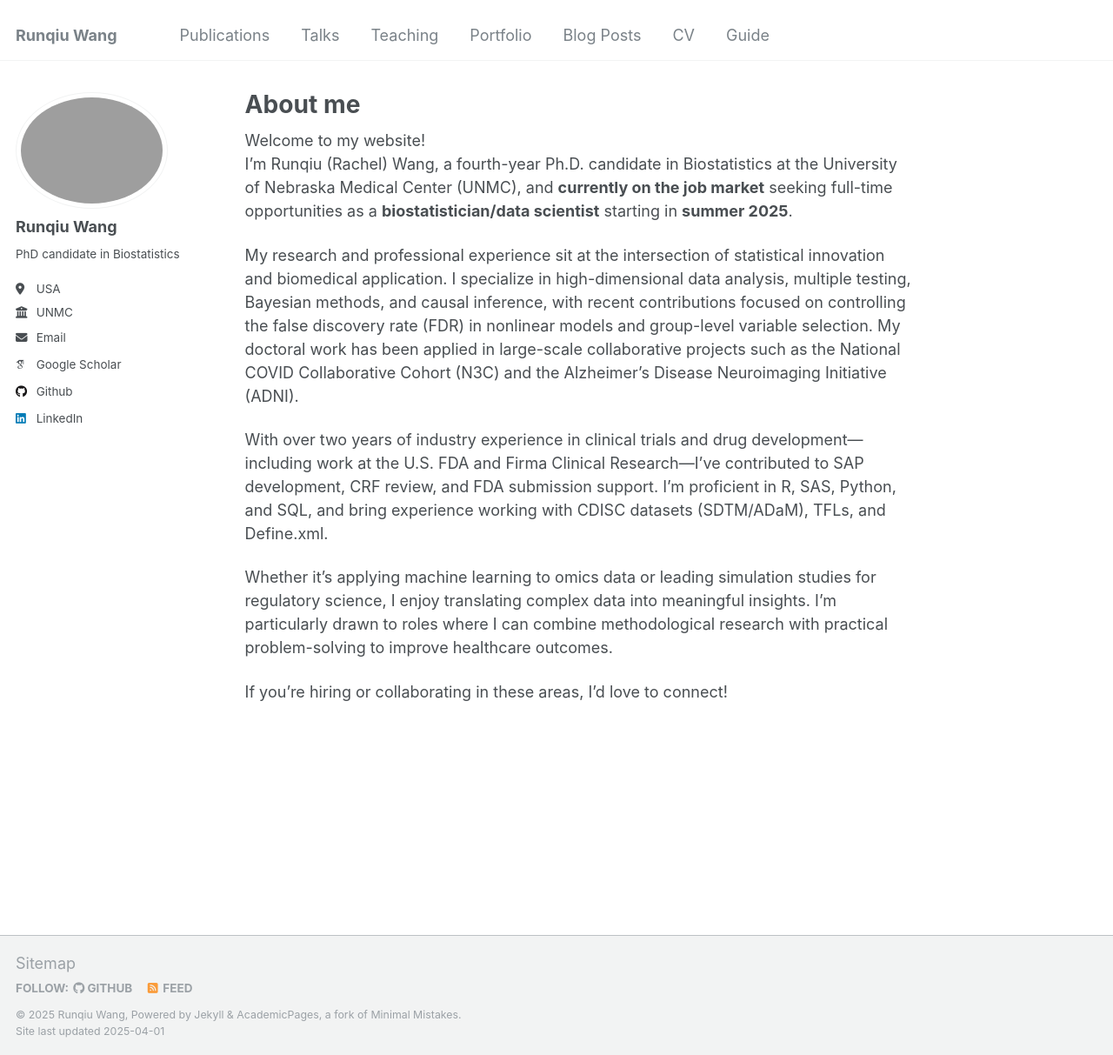
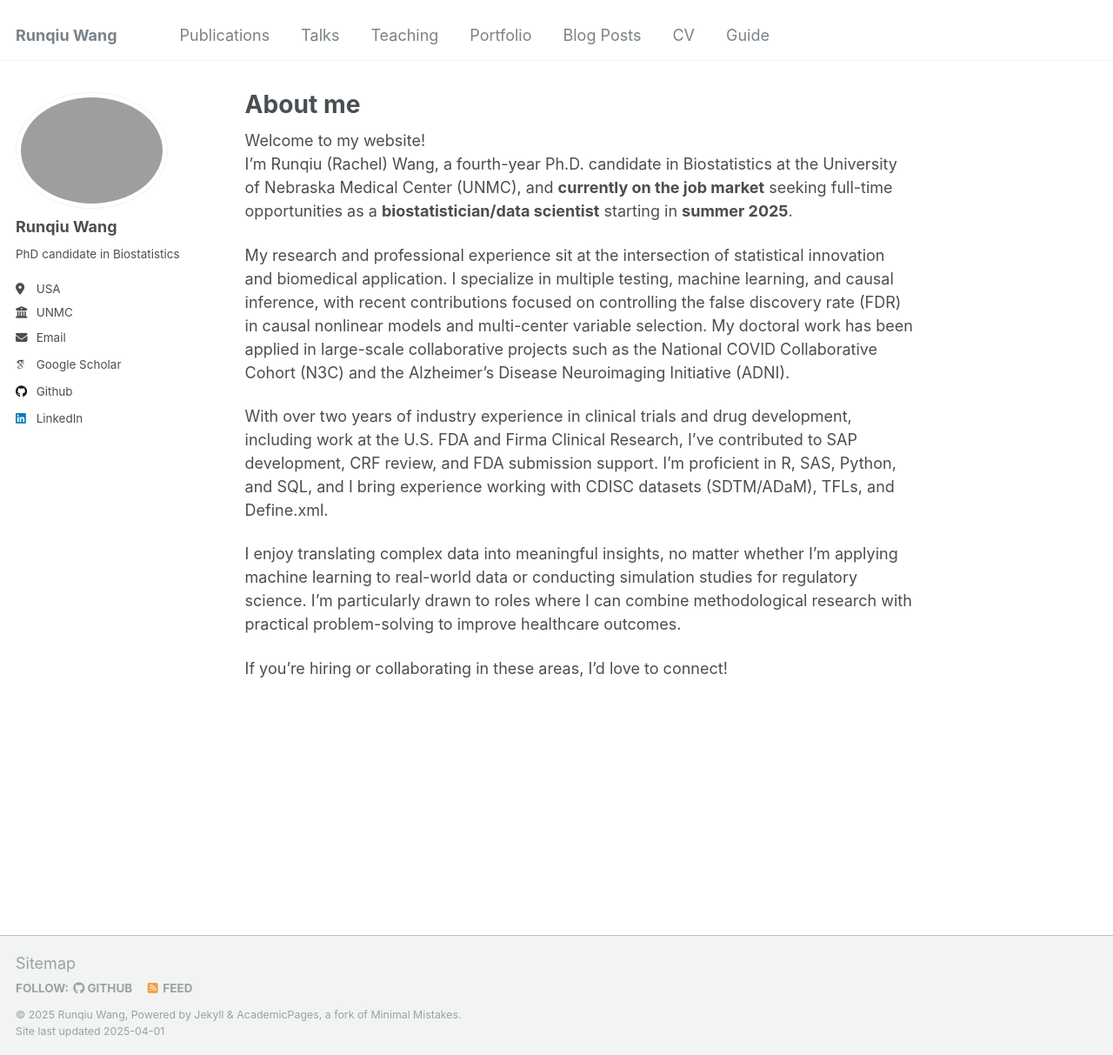
Before and after one commit to RunqiuWang22/runqiuwang22.github.io, a Jekyll site: the page built from _pages/about.md, in a window 1280 px wide and 1213 px high. Shown: the whole window at 87% size. Built offline with Jekyll 4.4.1, drawn with Linux system fonts in a browser that asks for light colours; some web fonts are replaced.

Commit message:
Update about.md

```diff
--- a/_pages/about.md
+++ b/_pages/about.md
@@ -10,10 +10,10 @@ redirect_from:
 Welcome to my website!
 I’m Runqiu (Rachel) Wang, a fourth-year Ph.D. candidate in Biostatistics at the University of Nebraska Medical Center (UNMC), and **currently on the job market** seeking full-time opportunities as a **biostatistician/data scientist** starting in **summer 2025**.
 
-My research and professional experience sit at the intersection of statistical innovation and biomedical application. I specialize in high-dimensional data analysis, multiple testing, Bayesian methods, and causal inference, with recent contributions focused on controlling the false discovery rate (FDR) in nonlinear models and group-level variable selection. My doctoral work has been applied in large-scale collaborative projects such as the National COVID Collaborative Cohort (N3C) and the Alzheimer’s Disease Neuroimaging Initiative (ADNI).
+My research and professional experience sit at the intersection of statistical innovation and biomedical application. I specialize in multiple testing, machine learning, and causal inference, with recent contributions focused on controlling the false discovery rate (FDR) in causal nonlinear models and multi-center variable selection. My doctoral work has been applied in large-scale collaborative projects such as the National COVID Collaborative Cohort (N3C) and the Alzheimer’s Disease Neuroimaging Initiative (ADNI).
 
-With over two years of industry experience in clinical trials and drug development—including work at the U.S. FDA and Firma Clinical Research—I’ve contributed to SAP development, CRF review, and FDA submission support. I’m proficient in R, SAS, Python, and SQL, and bring experience working with CDISC datasets (SDTM/ADaM), TFLs, and Define.xml.
+With over two years of industry experience in clinical trials and drug development, including work at the U.S. FDA and Firma Clinical Research, I’ve contributed to SAP development, CRF review, and FDA submission support. I’m proficient in R, SAS, Python, and SQL, and I bring experience working with CDISC datasets (SDTM/ADaM), TFLs, and Define.xml.
 
-Whether it’s applying machine learning to omics data or leading simulation studies for regulatory science, I enjoy translating complex data into meaningful insights. I'm particularly drawn to roles where I can combine methodological research with practical problem-solving to improve healthcare outcomes.
+I enjoy translating complex data into meaningful insights, no matter whether I'm applying machine learning to real-world data or conducting simulation studies for regulatory science. I'm particularly drawn to roles where I can combine methodological research with practical problem-solving to improve healthcare outcomes.
 
 If you're hiring or collaborating in these areas, I’d love to connect!
```
